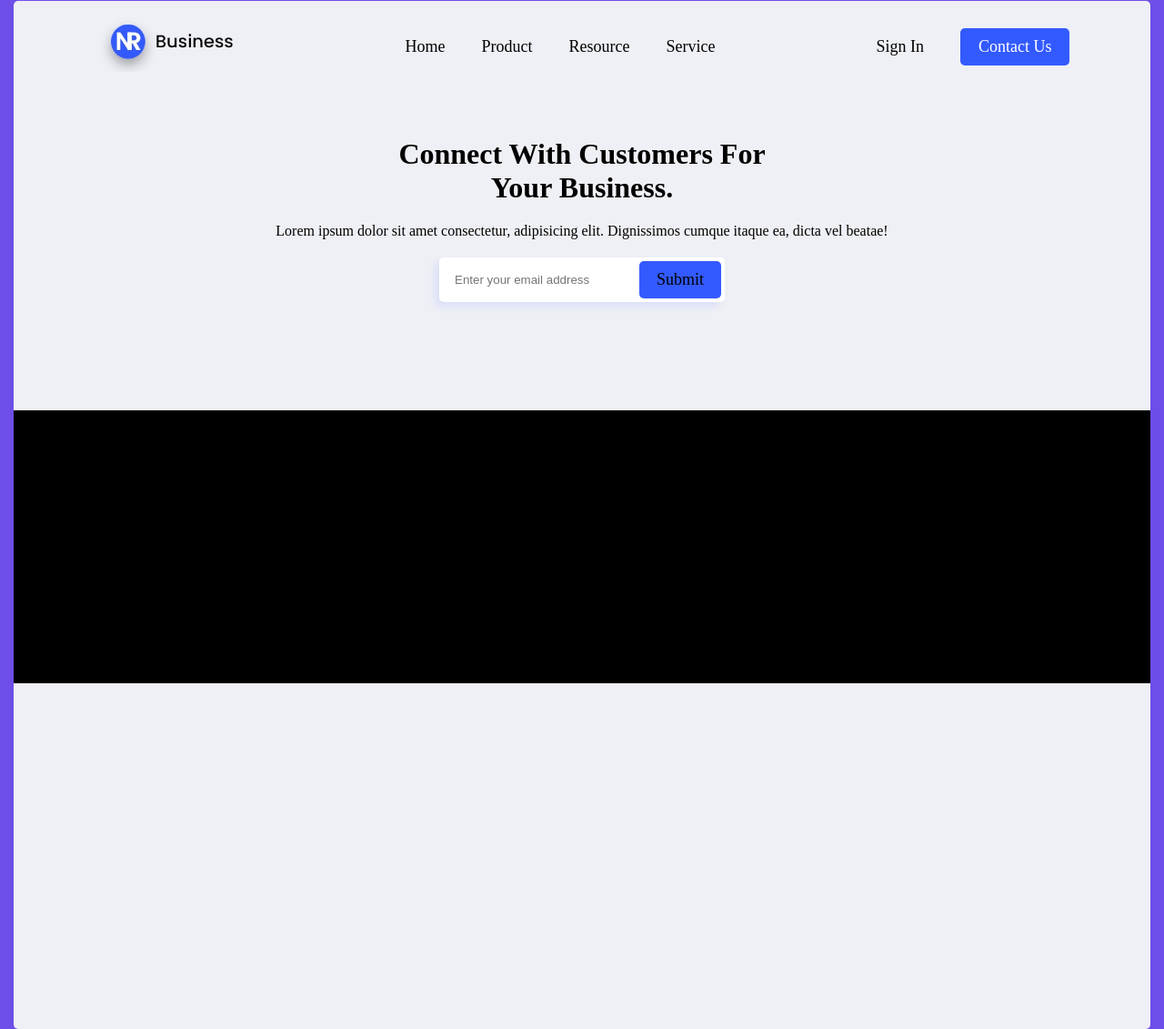
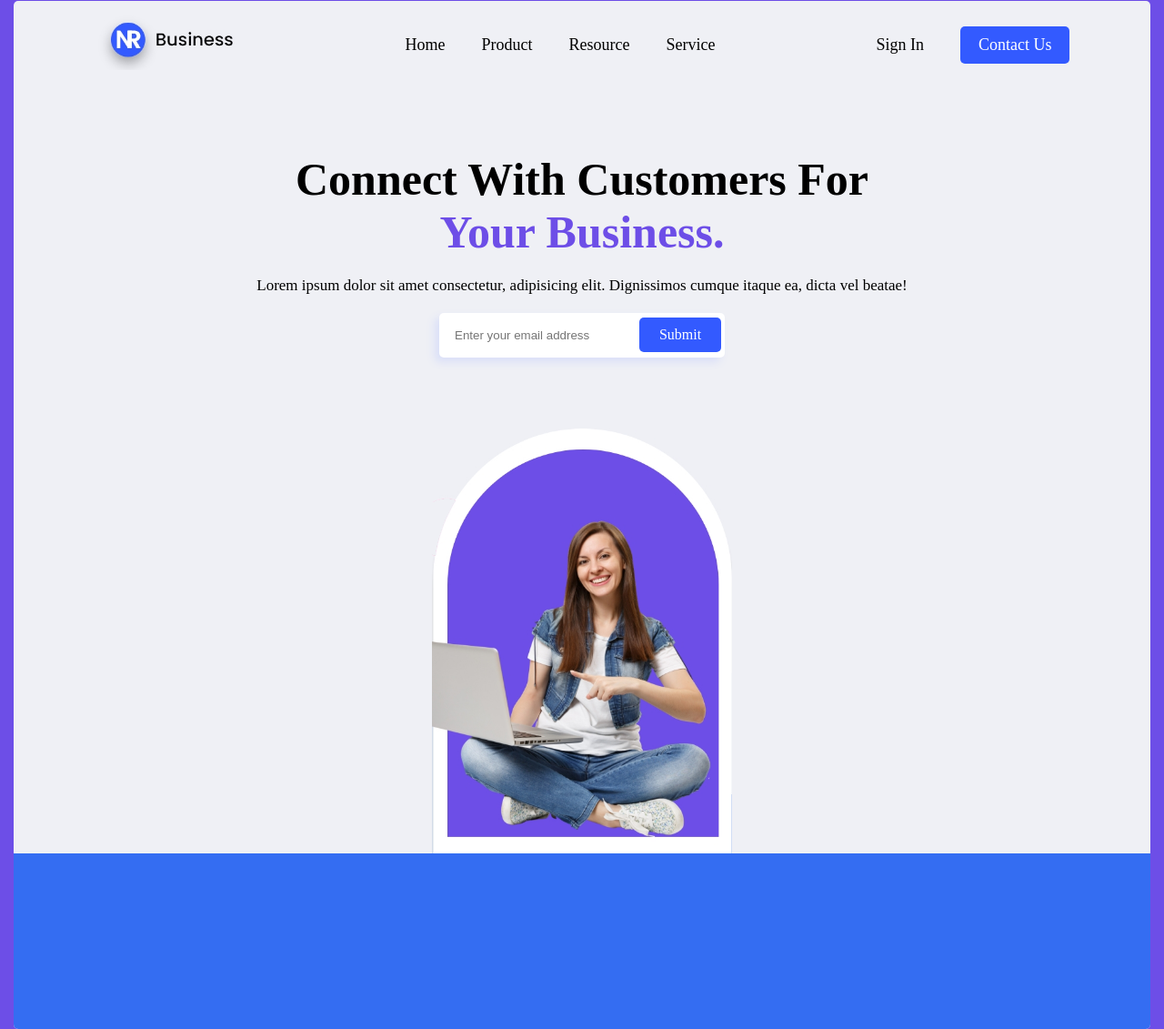
Before and after one commit to mistakeltu/05_24_design_business, a website: page index.html in a window 1280 px wide. Shown: the part 49-1180 px from the top of the page at 91% size. Drawn offline with Linux system fonts and the light colour scheme.

Commit message:
Main img, footer, style

```diff
--- a/index.html
+++ b/index.html
@@ -14,29 +14,31 @@
                 <img src="./img/logo.png" alt="logo">
             </div>
             <div class="menu">
-                <a href="#">Home</a>
-                <a href="#">Product</a>
-                <a href="#">Resource</a>
-                <a href="#">Service</a>
+                <a class="nav" href="#">Home</a>
+                <a class="nav" href="#">Product</a>
+                <a class="nav" href="#">Resource</a>
+                <a class="nav" href="#">Service</a>
             </div>
             <div class="log-in">
-                <a href="#">Sign In</a>
-                <a href="#" class="button">Contact Us</a>
+                <a class="nav" href="#">Sign In</a>
+                <a href="#" class="nav button">Contact Us</a>
             </div>
         </header>
             <div class="container content">
-            <h1>Connect With Customers For </br> Your Business.</h1>
+                <h1>Connect With Customers For </br><span style="color: #6D4EE7;">Your Business.</span></h1>
                 <p>Lorem ipsum dolor sit amet consectetur,
                     adipisicing elit. Dignissimos cumque itaque ea, dicta vel beatae!</p>
             <div class="textarea">
                 <input type="text" placeholder="Enter your email address">
                 <div class="submit"><a href="#">Submit</a></div>
             </div>
+            <div class="main-ft">
+                <img src="./img/main-ft.png" alt="Main foto">
+            </div>
 
         </div>
-        <footer class="container footer">
-            <p>hello</p>
-        </footer>
+        <div class="apacia"></div>
     </div>
+
 </body>
 </html>
--- a/styles.css
+++ b/styles.css
@@ -12,6 +12,10 @@ body {
     background-color: var(--bg-color);
 }
 
+.container {
+    display: flex;
+    flex-direction: column;
+}
 
 .bg {
     width: 1250px;
@@ -30,11 +34,6 @@ body {
     align-items: center;
 }
 
-.container {
-    display: flex;
-    flex-direction: column;
-}
-
 .menu {
     display: flex;
     gap: 40px;
@@ -46,13 +45,13 @@ body {
     gap: 40px;
 }
 
-a {
+.nav {
     text-decoration: none;
     color: black;
     font-size: 18px;
 }
 
-a:hover {
+.nav:hover {
     border-bottom: 1px solid var(--main-color);
 }
 
@@ -66,16 +65,10 @@ a:hover {
 .content {
     align-items: center;
     gap: 20px;
-    margin-top: 50px;
+    margin-top: 70px;
     width: 1250px;
     height: 300px;
     text-align: center;
-}
-
-.footer {
-    width: 1250px;
-    height: 300px;
-    background-color: black;
 }
 
 input {
@@ -101,6 +94,31 @@ input {
     width: 70px;
 }
 
-.textarea > .submit {
+.submit > a {
+    text-decoration: none;
     color: white;
 }
+
+.submit:hover {
+    box-shadow: -5px 5px 10px #DADFF8;
+}
+
+h1 {
+    font-size: 50px;
+}
+
+p {
+    font-size: 17px;
+}
+
+.main-ft {
+    margin-top: 50px;
+    width: 350px;
+}
+.apacia {
+    margin-top: 470px;
+    height: 200px;
+    width: 100%;
+    border-radius: 0 0 5px 5px;
+    background-color: #346DF2;
+}
```
Also changed, not shown: img/main-ft.png (added). Lines whose indentation alone changed are shown as unchanged.
